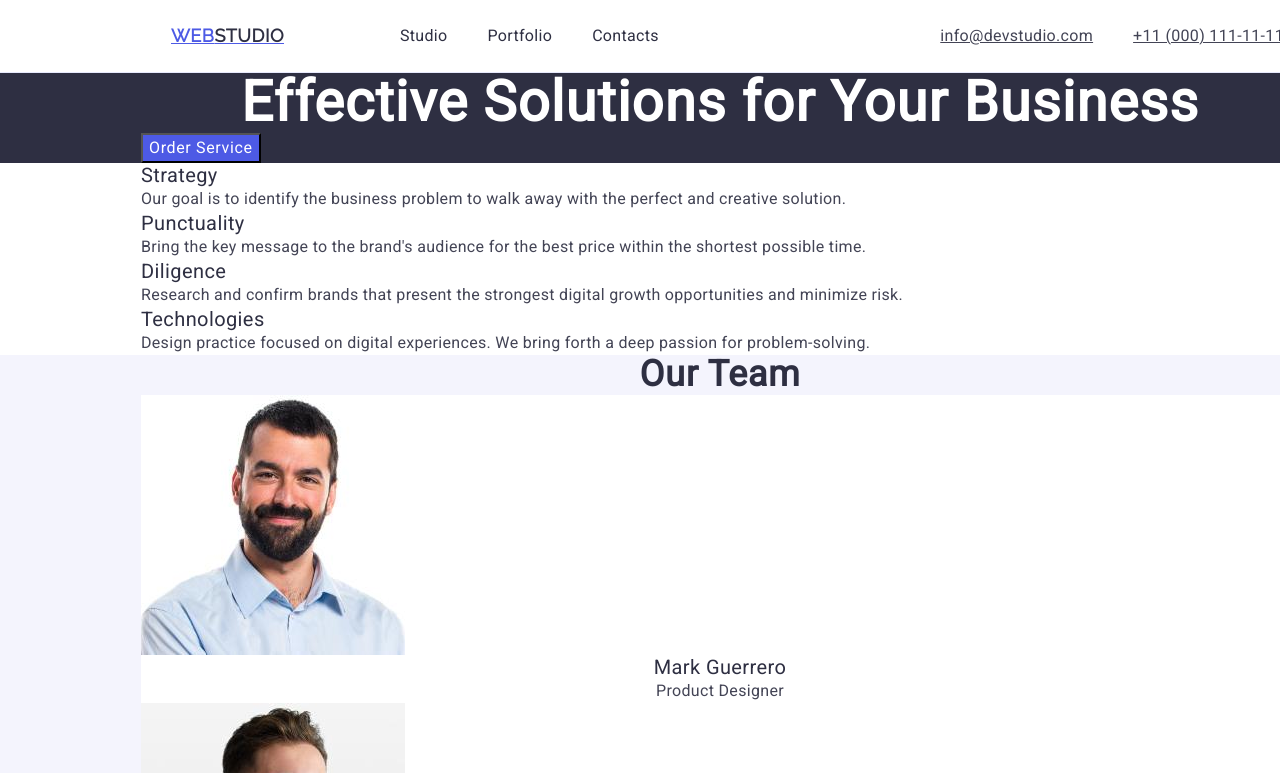
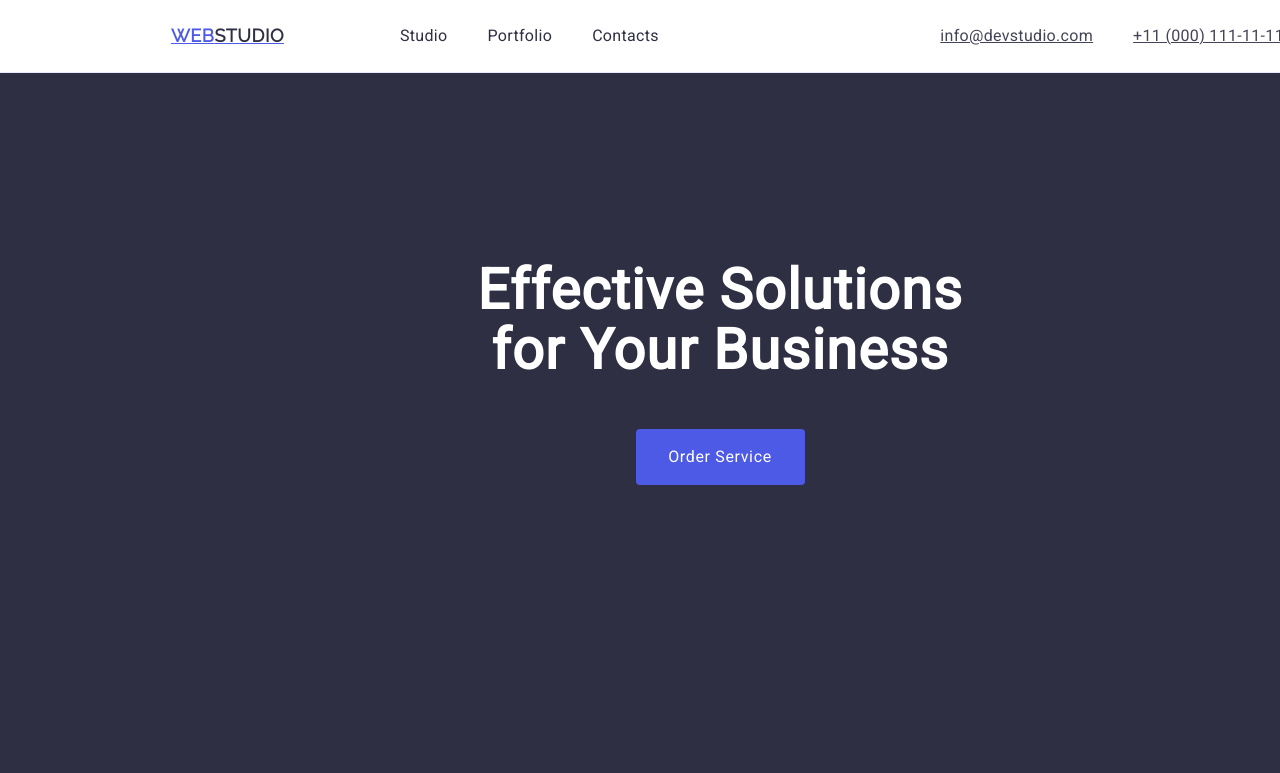
Before and after one commit to OlgaDonchenko/goit-markup-hw-03, a plain HTML site: page index.html in a window 1280 px wide. Shown: the top 773 px of the page. Drawn offline with nearby package versions, Linux system fonts and the light colour scheme.

Commit message:
fixed hero-section

```diff
--- a/css/styles.css
+++ b/css/styles.css
@@ -186,7 +186,29 @@ gap: 40px;
 
 
 /* ======== HERO SECTION STYLEST */
-.hero {
+.hero-section {
+    margin: 0 auto;
+    padding-top: 188px;
+    padding-bottom: 292px;
+}
+.main-title {
+    max-width: 496px;
+    text-align: center;
+    margin-left: auto;
+    margin-right: auto;
+    margin-bottom: 48px;
+}
+.button {
+    display: block;
+    min-width: 169px;
+    height: 56px;
+    border: none;
+    border-radius: 4px;
+    margin-left: auto;
+        margin-right: auto;
+}
+
+.hero-section {
 background-color: #2e2f42;
 }
 .main-title {
--- a/index.html
+++ b/index.html
@@ -56,8 +56,8 @@
     </header>
     <main>
       <!--  HERO SECTION Секція 1 -->
-      <section class="hero">
-        <div class="container">
+      <section class="hero-section">
+        <div class="hero-container container">
           <h1 class="main-title">Effective Solutions for Your Business</h1>
           <button type="button" class="button">Order Service</button>
         </div>
```
